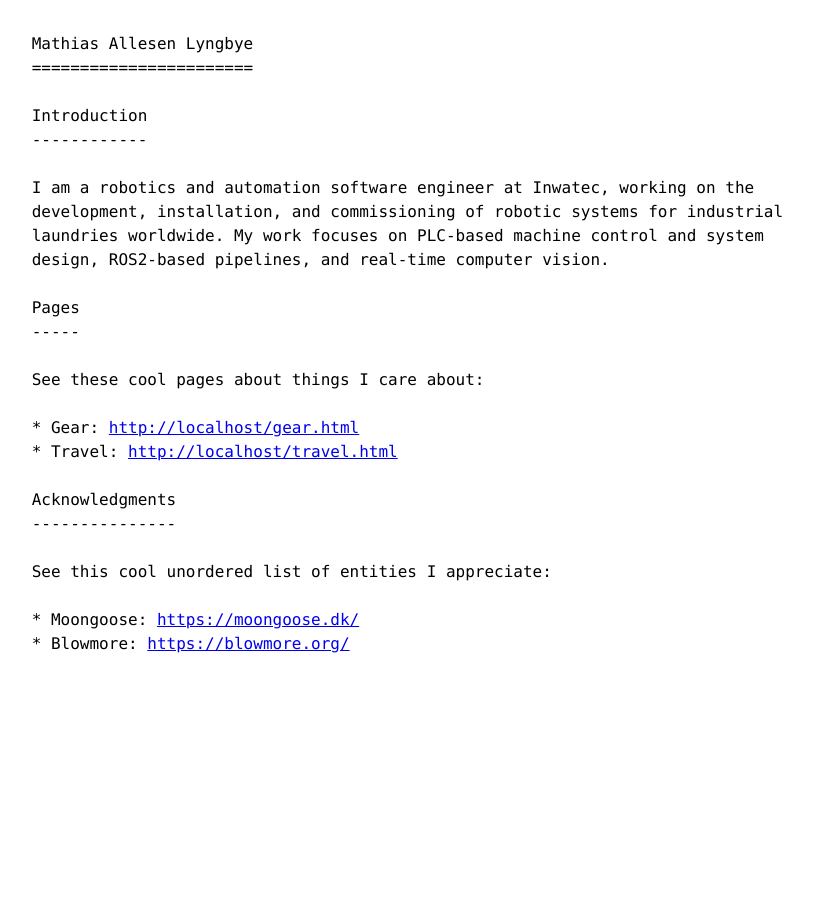
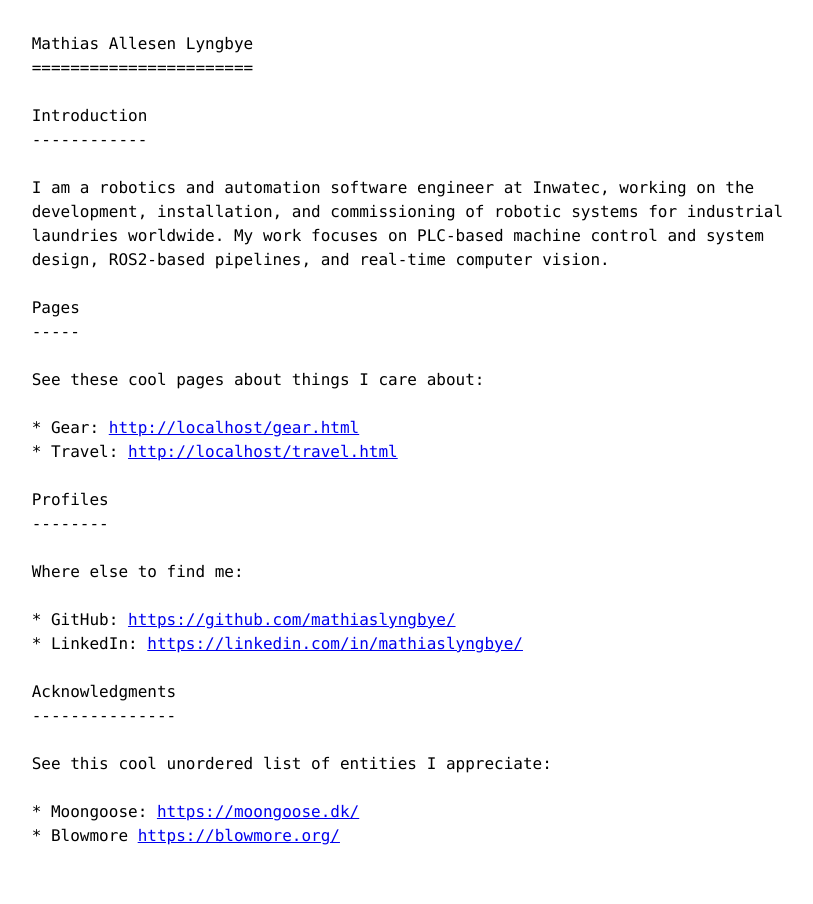
Before and after one commit to mathiaslyngbye/mathiaslyngbye.github.io, a Jekyll site: the page built from index.md, in a window 1280 px wide. Shown: the whole page, without its empty margins (223-1036 px from the left). Built offline with Jekyll 4.4.1, drawn with Linux system fonts in a browser that asks for light colours.

Commit message:
Add profiles section
Added profiles section with links to GitHub and LinkedIn. Updated Blowmore link formatting.

```diff
--- a/index.md
+++ b/index.md
@@ -13,7 +13,12 @@ See these cool pages about things I care about:
 * Gear: [/gear.html](/gear.html)
 * Travel: [/travel.html](/travel.html)
 
+## Profiles
+Where else to find me:
+* GitHub: [https://github.com/mathiaslyngbye/](https://github.com/mathiaslyngbye/)
+* LinkedIn: [https://linkedin.com/in/mathiaslyngbye/](https://linkedin.com/in/mathiaslyngbye/)
+
 ## Acknowledgments
 See this cool unordered list of entities I appreciate:
 * Moongoose: [https://moongoose.dk/](https://moongoose.dk/)
-* Blowmore: [https://blowmore.org/](https://blowmore.org/)
+* Blowmore [https://blowmore.org/](https://blowmore.org/)
```
